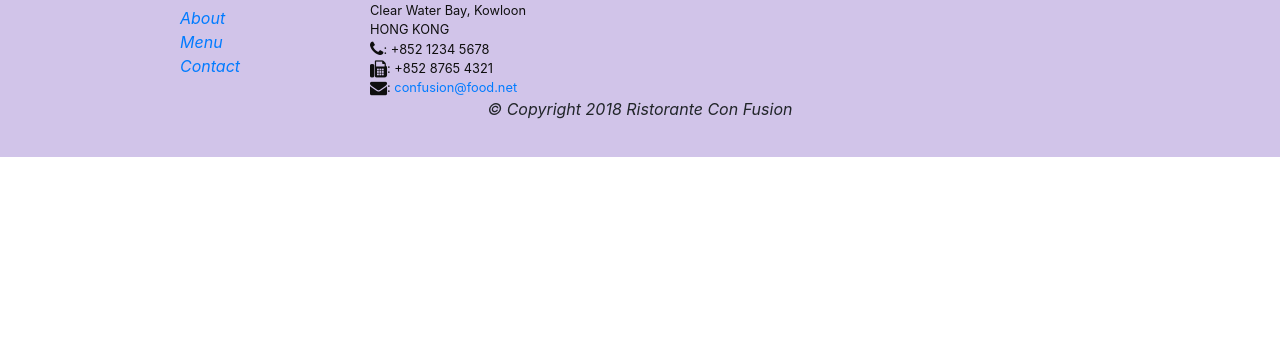
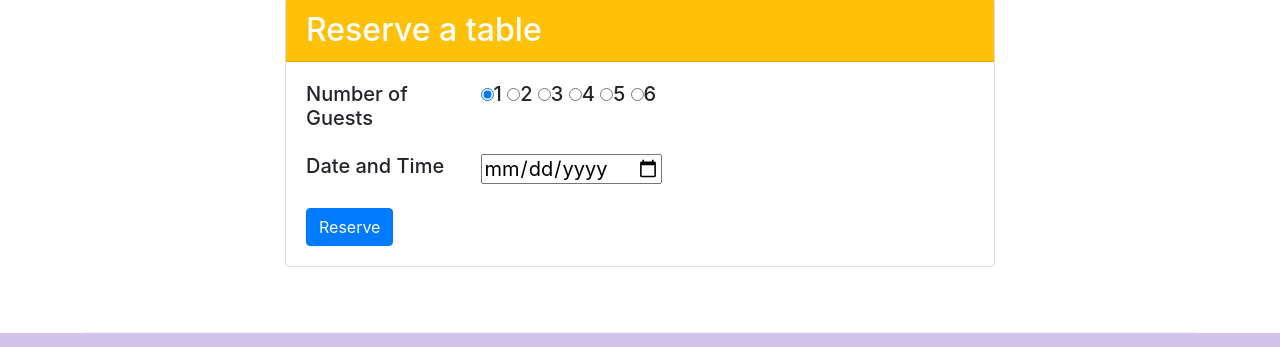
Before and after one commit to neelrast/responsive-design-concepts, a website: page index.html in a window 1280 px wide. Shown: the part 1580-1927 px from the top of the page. Before the commit the page ends 1737 px from the top, so only its background shows below. Drawn offline with nearby package versions, Linux system fonts and the light colour scheme.

Commit message:
Update index.html

```diff
--- a/index.html
+++ b/index.html
@@ -52,7 +52,8 @@
                         <br>Our lipsmacking creations will tickle your culinary senses!</p>
                 </div>
                 <div class="col-12 col-sm align-self-center">
-                    <i src="img/logo.png" class="img-fluid">
+                    <img src="img/logo.png" class="img-fluid">
+                    <button type="submit" class="btn btn-primary">Reserve</button>
                 </div>
             </div>
         </div>
@@ -67,14 +68,14 @@
                 <div class="media">
                     <img class="d-flex mr-3 img-thumbnail align-self-center" src="img/uthappizza.png" alt="Uthappizza">
                     <div class="media-body">
-                        <h2 class="mt-0">Uthappizza</h2><span class="badge badge-danger">HOT</span><span class="badge badge-pill badge-secondary">$4.99</span>
+                        <h2 class="mt-0">Uthappizza  <span class="badge badge-danger">HOT</span> <span
+                            class="badge badge-pill badge-secondary">$4.99</span></h2>
                         <p class="d-none d-sm-block">A unique combination of Indian Uthappam (pancake) and
                             Italian pizza, topped with Cerignola olives, ripe vine
                             cherry tomatoes, Vidalia onion, Guntur chillies and
                             Buffalo Paneer.</p>
                     </div>
                 </div>
-
             </div>
         </div>
 
@@ -83,12 +84,17 @@
                 <h3>This Month's Promotions</h3>
             </div>
             <div class="col col-sm order-sm-last col-md">
-                <h2>Weekend Grand Buffet</h2>
+                <div class="media">
+                    <div class="media-body">
+                        <h2>Weekend Grand Buffet  <span class="badge badge-danger">NEW</span></h2>
                         <div class="d-none d-sm-block">
                             <p>Featuring mouthwatering combinations with a choice of five different salads, six enticing
                                 appetizers,
                                 six main entrees and five choicest desserts. Free flowing bubbly and soft drinks. All for just
                                 $19.99 per person </p>
+                        </div>
+                    </div>
+                    <img class="d-flex mr-3 img-thumbnail align-self-center" src="img/buffet.png" alt="buffet">
                 </div>
             </div>
         </div>
@@ -111,11 +117,58 @@
                         </p>
                     </div>
                 </div>
+            </div>
+        </div>
+
+        <div class="row row-content align-items-center">
+            <div class="col-12 col-sm-2 col-md-2"></div>
+            <div class="col-12 col-sm-8 col-md-8">
+                <div class="card" style="font-style: normal;">
+                    <h2 class="card-header text-white bg-warning">Reserve a table</h2>
+                    <div class="card-body">
+                        <form>
+                            <div class="form-group">
+                                <div class="row">
+                                    <div class="col-12 col-sm-3 col-md-3">
+                                        <h5>Number of Guests</h5>
+                                    </div>
+                                    <div class="col-12 col-sm">
+                                        <h5>
+                                            <label class="radio-inline"><input type="radio" name="optradio"
+                                                    checked>1</label>
+                                            <label class="radio-inline"><input type="radio" name="optradio">2</label>
+                                            <label class="radio-inline"><input type="radio" name="optradio">3</label>
+                                            <label class="radio-inline"><input type="radio" name="optradio">4</label>
+                                            <label class="radio-inline"><input type="radio" name="optradio">5</label>
+                                            <label class="radio-inline"><input type="radio" name="optradio">6</label>
+                                        </h5>
+                                    </div>
+                                </div>
+                            </div>
+
+                            <div class="form-group">
+                                <div class="row">
+                                    <div class="col-12 col-sm-3 col-md-3">
+                                        <h5>Date and Time</h5>
+                                    </div>
+                                    <div class="col-12 col-sm">
+                                        <h5>
+                                            <input type="date">
+                                            <i type="time">
+                                        </h5>
+                                    </div>
+                                </div>
+                            </div>
+                            <button type="submit" class="btn btn-primary">Reserve</button>
+                        </form>
 
                     </div>
                 </div>
             </div>
+            <div class="col-12 col-sm-2 col-md-2"></div>
+        </div>
 
+    </div>
     <footer class="footer">
         <div class="container">
             <div class="row">
@@ -146,7 +199,7 @@
                     <a class="btn btn-social-icon btn-google" href="http://google.com/+"><i
                             class="fa fa-google-plus"></i></a>
                     <a class="btn btn-social-icon btn-facebook" href="http://www.facebook.com/profile.php?id="><i
-                            class="fa fa-facebook"></i></a>
+                            class="fa fa-facebook"></img></a>
                     <a class="btn btn-social-icon btn-linkedin" href="http://www.linkedin.com/in/"><i
                             class="fa fa-linkedin"></i></a>
                     <a class="btn btn-social-icon btn-twitter" href="http://twitter.com/"><i
```
Lines whose indentation alone changed are shown as unchanged.
